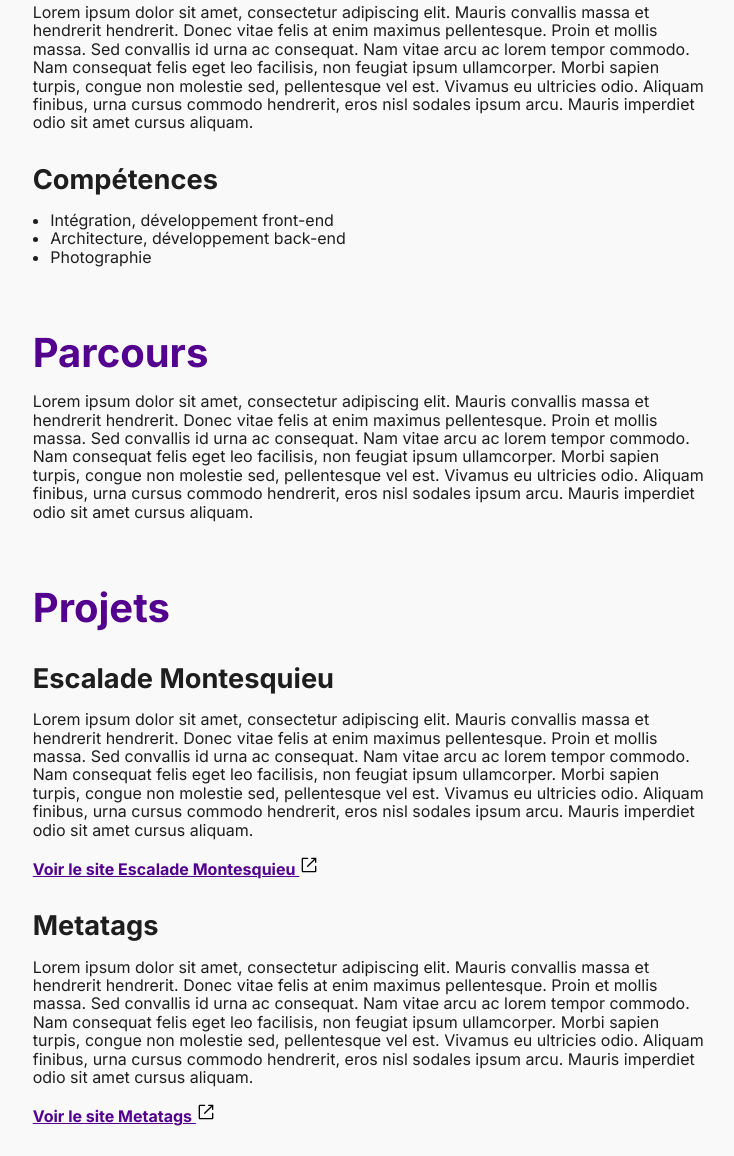
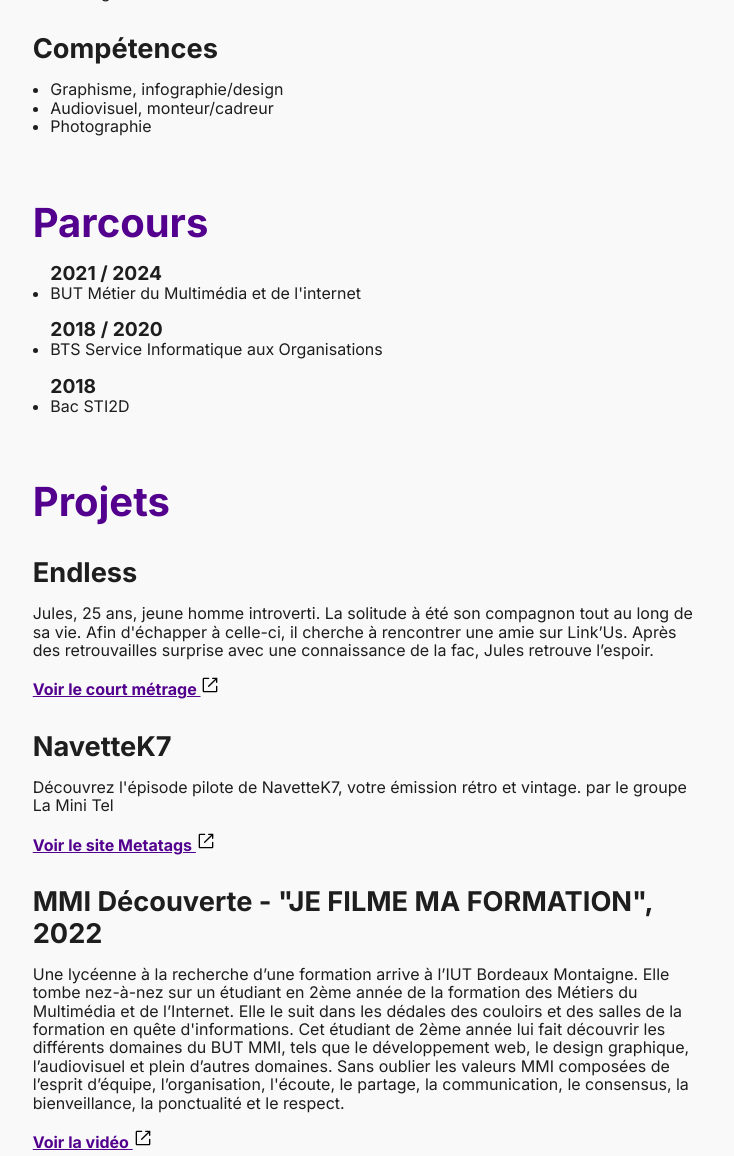
Before and after one commit to flo16r/portfoli0, a plain HTML site: page index.html in a window 1280 px wide. Shown: the part 797-1953 px from the top of the page, without its empty margins (270-1004 px from the left). Drawn offline with Linux system fonts and the light colour scheme.

Commit message:
Modif arthaud en perso

```diff
--- a/css/styles.css
+++ b/css/styles.css
@@ -95,3 +95,16 @@ body > footer {
     /*background: var(--primary);*/
     /*color: var(--background);*/
 }
+
+
+/* button RS haut de page */
+.fa {
+    font-size: 30px;
+    text-align: center;
+    text-decoration: none;
+  }
+
+  /* Add a hover effect if you want */
+  .fa:hover {
+    opacity: 0.7;
+  }
--- a/index.html
+++ b/index.html
@@ -14,27 +14,29 @@
 
     <title>Florian SEZER</title>
     <meta name="description"
-          content="Basé à Bordeaux, je suis développeur web. Site réalisé avec SimplePortfolio."/>
+          content="Basé à Bordeaux, je suis graphiste."/>
 
     <meta property="og:title" content="Simple Portfolio"/>
     <meta property="og:type" content="website"/>
     <meta property="og:description"
-          content="Basé à Bordeaux, je suis développeur web. Site réalisé avec SimplePortfolio."/>
-    <meta property="og:site_name" content="Arthaud Proust"/>
-    <meta property="og:url" content="https://arthaud-simple-portfolio.netlify.app/"/>
+          content="Basé à Bordeaux, je suis graphiste."/>
+    <meta property="og:site_name" content="Florian SEZER"/>
+    <meta property="og:url" content="https://sezer-florian-portfolio.netlify.app/"/>
     <meta property="og:locale" content="fr"/>
     <meta property="og:image" content="https://arthaudproust.fr/sprites/hero-min.jpg"/>
 
     <meta name="twitter:card" content="summary_large_image"/>
-    <meta property="twitter:url" content="https://arthaud-simple-portfolio.netlify.app/">
-    <meta name="twitter:title" content="Simple Portfolio - Arthaud Proust"/>
+    <meta property="twitter:url" content="https://sezer-florian-portfolio.netlify.app/">
+    <meta name="twitter:title" content="Simple Portfolio - Florian SEZER"/>
     <meta name="twitter:description"
-          content="Basé à Bordeaux, je suis développeur web. Site réalisé avec SimplePortfolio."/>
+          content="Basé à Bordeaux, je suis graphiste."/>
     <meta name="twitter:image" content="https://arthaudproust.fr/sprites/hero-min.jpg"/>
     <!-- end of meta tags for seo/preview -->
 
     <link rel="stylesheet" href="/css/modern-normalize.css">
     <link rel="stylesheet" href="/css/styles.css">
+
+    <link rel="icon" type="images/x-icon" href="/img/logoperso.png" />
 
     <link rel="preconnect" href="https://fonts.googleapis.com">
     <link rel="preconnect" href="https://fonts.gstatic.com" crossorigin>
@@ -53,87 +55,82 @@
 <div class="container">
     <main>
         <h1>Florian SEZER</h1>
+        <link rel="stylesheet" href="https://cdnjs.cloudflare.com/ajax/libs/font-awesome/4.7.0/css/font-awesome.min.css">
+        <a href="https://www.instagram.com/flx16r/" class="fa fa-instagram" class="external-link" target="_blank"
+        rel="noopener noreferer"></a>
+
         <section>
             <article id="intro">
-                <h2>Artisan du web</h2>
-                <img src="/img/cover.jpg" alt="">
+                <h2>Façonneur d'image</h2>
+                <img src="/img/DSC09488.JPEG" alt="">
                 <p>
-                    Lorem ipsum dolor sit amet, consectetur adipiscing elit.
-                    Mauris convallis massa et hendrerit hendrerit.
-                    Donec vitae felis at enim maximus pellentesque.
-                    Proin et mollis massa. Sed convallis id urna ac consequat.
-                    Nam vitae arcu ac lorem tempor commodo.
-                    Nam consequat felis eget leo facilisis, non feugiat ipsum ullamcorper.
-                    Morbi sapien turpis, congue non molestie sed, pellentesque vel est.
-                    Vivamus eu ultricies odio.
-                    Aliquam finibus, urna cursus commodo hendrerit, eros nisl sodales ipsum arcu.
-                    Mauris imperdiet odio sit amet cursus aliquam.
+                    Passionné de vidéo, de photo et de musique. J'aime aussi le design, le bon café et les belles bagnolles.
                 </p>
                 <h3>Compétences</h3>
                 <ul>
-                    <li>Intégration, développement front-end</li>
-                    <li>Architecture, développement back-end</li>
+                    <li>Graphisme, infographie/design</li>
+                    <li>Audiovisuel, monteur/cadreur</li>
                     <li>Photographie</li>
                 </ul>
             </article>
 
             <article id="parcours">
                 <h2>Parcours</h2>
-                <p>
-                    Lorem ipsum dolor sit amet, consectetur adipiscing elit.
-                    Mauris convallis massa et hendrerit hendrerit.
-                    Donec vitae felis at enim maximus pellentesque.
-                    Proin et mollis massa. Sed convallis id urna ac consequat.
-                    Nam vitae arcu ac lorem tempor commodo.
-                    Nam consequat felis eget leo facilisis, non feugiat ipsum ullamcorper.
-                    Morbi sapien turpis, congue non molestie sed, pellentesque vel est.
-                    Vivamus eu ultricies odio.
-                    Aliquam finibus, urna cursus commodo hendrerit, eros nisl sodales ipsum arcu.
-                    Mauris imperdiet odio sit amet cursus aliquam.
-                </p>
+                <ul>
+                    <h4>2021 / 2024</h4>
+                    <li>BUT Métier du Multimédia et de l'internet</li>
+                    <h4>2018 / 2020</h4>
+                    <li>BTS Service Informatique aux Organisations</li>
+                    <h4>2018</h4>
+                    <li>Bac STI2D</li>
+                </ul>
             </article>
 
             <article id="projets">
                 <h2>Projets</h2>
                 <article>
-                    <h3>Escalade Montesquieu</h3>
+                    <h3>Endless</h3>
                     <p>
-                        Lorem ipsum dolor sit amet, consectetur adipiscing elit.
-                        Mauris convallis massa et hendrerit hendrerit.
-                        Donec vitae felis at enim maximus pellentesque.
-                        Proin et mollis massa. Sed convallis id urna ac consequat.
-                        Nam vitae arcu ac lorem tempor commodo.
-                        Nam consequat felis eget leo facilisis, non feugiat ipsum ullamcorper.
-                        Morbi sapien turpis, congue non molestie sed, pellentesque vel est.
-                        Vivamus eu ultricies odio.
-                        Aliquam finibus, urna cursus commodo hendrerit, eros nisl sodales ipsum arcu.
-                        Mauris imperdiet odio sit amet cursus aliquam.
+                        Jules, 25 ans, jeune homme introverti.
+                        La solitude à été son compagnon tout au long de sa vie.
+                        Afin d'échapper à celle-ci, il cherche à rencontrer une amie sur Link’Us.
+                        Après des retrouvailles surprise avec une connaissance de la fac,
+                        Jules retrouve l’espoir.
                     </p>
                     <p>
-                        <a href="https://escalade-montesquieu.fr" class="external-link" target="_blank"
+                        <a href="https://www.youtube.com/watch?v=HASmtFHyNE0" class="external-link" target="_blank"
                            rel="noopener noreferer">
-                            Voir le site Escalade Montesquieu
+                            Voir le court métrage
                         </a>
                     </p>
                 </article>
                 <article>
-                    <h3>Metatags</h3>
+                    <h3>NavetteK7</h3>
                     <p>
-                        Lorem ipsum dolor sit amet, consectetur adipiscing elit.
-                        Mauris convallis massa et hendrerit hendrerit.
-                        Donec vitae felis at enim maximus pellentesque.
-                        Proin et mollis massa. Sed convallis id urna ac consequat.
-                        Nam vitae arcu ac lorem tempor commodo.
-                        Nam consequat felis eget leo facilisis, non feugiat ipsum ullamcorper.
-                        Morbi sapien turpis, congue non molestie sed, pellentesque vel est.
-                        Vivamus eu ultricies odio.
-                        Aliquam finibus, urna cursus commodo hendrerit, eros nisl sodales ipsum arcu.
-                        Mauris imperdiet odio sit amet cursus aliquam.
+                        Découvrez l'épisode pilote de NavetteK7, votre émission rétro et vintage.
+                        par le groupe La Mini Tel
                     </p>
                     <p>
-                        <a href="https://metatags.arthaud.dev/" class="external-link" target="_blank"
+                        <a href="https://www.youtube.com/watch?v=RyQa8-OePlA&t=1s" class="external-link" target="_blank"
                            rel="noopener noreferer">
                             Voir le site Metatags
+                        </a>
+                    </p>
+                </article>
+                <article>
+                    <h3>MMI Découverte - "JE FILME MA FORMATION", 2022</h3>
+                    <p>
+                        Une lycéenne à la recherche d’une formation arrive à l’IUT Bordeaux Montaigne.
+                        Elle tombe nez-à-nez sur un étudiant en 2ème année de la formation des Métiers du Multimédia et de l’Internet.
+                        Elle le suit dans les dédales des couloirs et des salles de la formation en quête d'informations.
+                        Cet étudiant de 2ème année lui fait découvrir les différents domaines du BUT MMI, tels que le développement web,
+                        le design graphique, l’audiovisuel et plein d’autres domaines. Sans oublier les valeurs MMI composées de l’esprit d’équipe,
+                         l’organisation, l'écoute, le partage, la communication, le consensus, la bienveillance, la ponctualité et le respect.
+                    </p>
+                    <p>
+                        <a href="https://www.youtube.com/watch?v=CwLlBtHZxEI" class="external-link" target="_blank"
+                           rel="noopener noreferer">
+                            Voir la vidéo
                         </a>
                     </p>
                 </article>
```
Also changed, not shown: img/DSC09488.JPEG (added), img/logoperso.png (added).
